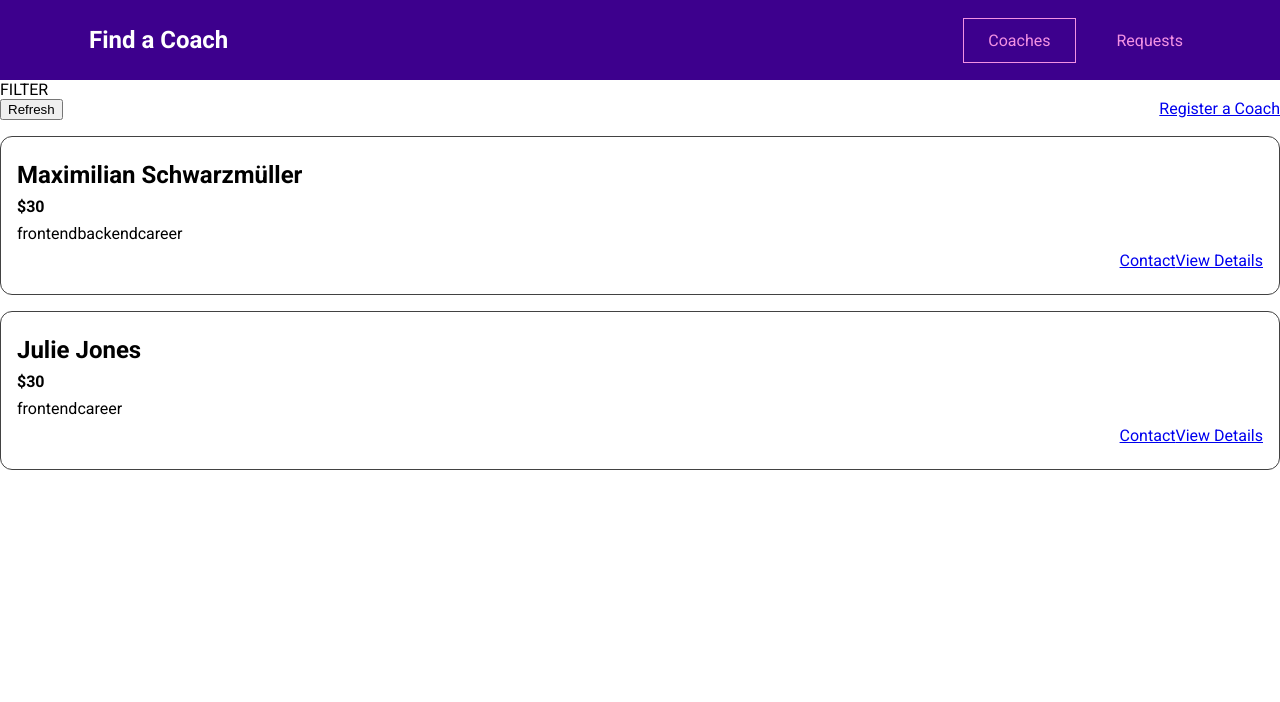
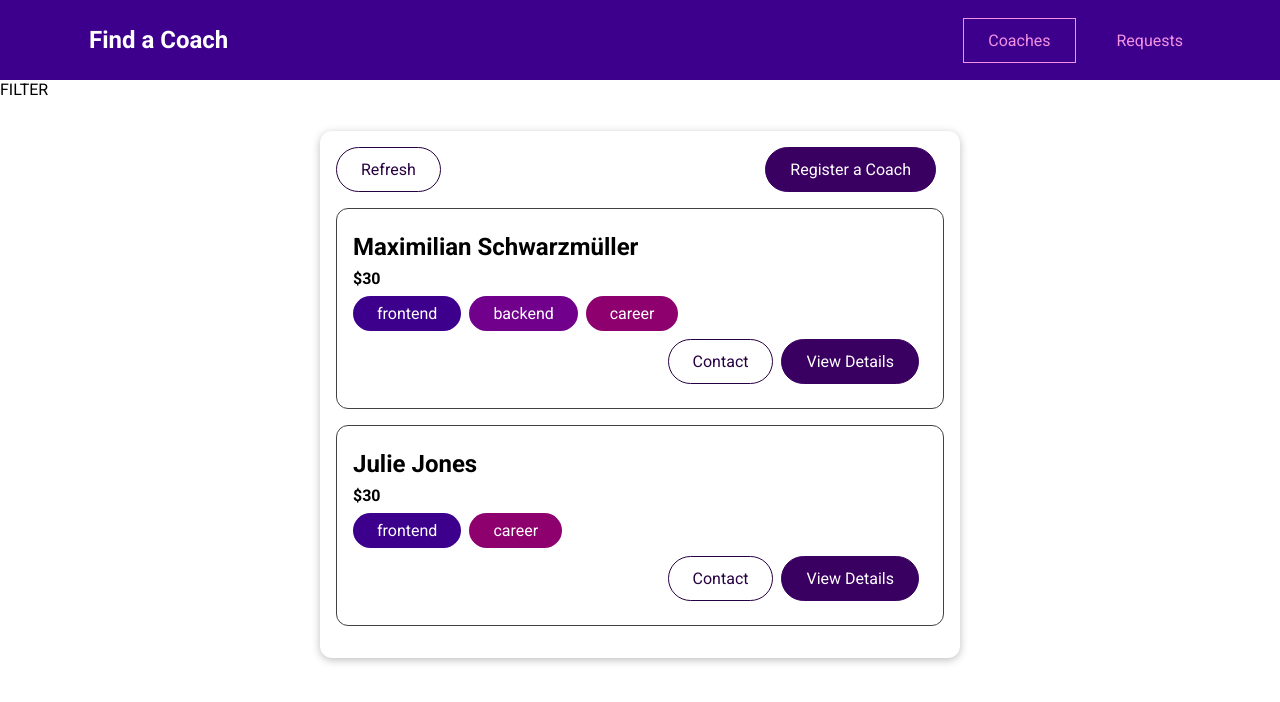
Before and after one commit to yarivgdidi/coach-app-vue-course, a Vue app: page /coaches in a window 1280 px wide. Shown: the top 702 px of the page. Built offline with nearby package versions, Linux system fonts and the light colour scheme.

Commit message:
base ui components

```diff
--- a/src/assets/app.css
+++ /dev/null
@@ -1,13 +0,0 @@
-@import url("https://fonts.googleapis.com/css2?family=Roboto:wght@400;700&display=swap");
-
-* {
-  box-sizing: border-box;
-}
-
-html {
-  font-family: "Roboto", sans-serif;
-}
-
-body {
-  margin: 0;
-}
--- a/src/assets/coach-item.css
+++ /dev/null
@@ -1,24 +0,0 @@
-li {
-  margin: 1rem 0;
-  border: 1px solid #424242;
-  border-radius: 12px;
-  padding: 1rem;
-}
-
-h3 {
-  font-size: 1.5rem;
-}
-
-h3,
-h4 {
-  margin: 0.5rem 0;
-}
-
-div {
-  margin: 0.5rem 0;
-}
-
-.actions {
-  display: flex;
-  justify-content: flex-end;
-}
--- a/src/assets/coaches-list.css
+++ /dev/null
@@ -1,10 +0,0 @@
-ul {
-  list-style: none;
-  margin: 0;
-  padding: 0;
-}
-
-.controls {
-  display: flex;
-  justify-content: space-between;
-}
--- a/src/assets/header.css
+++ /dev/null
@@ -1,58 +0,0 @@
-header {
-  width: 100%;
-  height: 5rem;
-  background-color: #3d008d;
-  display: flex;
-  justify-content: center;
-  align-items: center;
-}
-
-header a {
-  text-decoration: none;
-  color: #f391e3;
-  display: inline-block;
-  padding: 0.75rem 1.5rem;
-  border: 1px solid transparent;
-}
-
-a:active,
-a:hover,
-a.router-link-active {
-  border: 1px solid #f391e3;
-}
-
-h1 {
-  margin: 0;
-}
-
-h1 a {
-  color: white;
-  margin: 0;
-}
-
-h1 a:hover,
-h1 a:active,
-h1 a.router-link-active {
-  border-color: transparent;
-}
-
-header nav {
-  width: 90%;
-  margin: auto;
-  display: flex;
-  justify-content: space-between;
-  align-items: center;
-}
-
-header ul {
-  list-style: none;
-  margin: 0;
-  padding: 0;
-  display: flex;
-  justify-content: center;
-  align-items: center;
-}
-
-li {
-  margin: 0 0.5rem;
-}
--- a/src/components/coaches/CoachItem.vue
+++ b/src/components/coaches/CoachItem.vue
@@ -3,18 +3,21 @@
   <h3>{{ fullName }}</h3>
   <h4>${{ rate }}</h4>
   <div>
-    <span v-for="area in areas" :key="area">{{area}}</span>
+    <base-badge v-for="area in areas" :key="area" :type="area" :title="area"></base-badge>
   </div>
   <div class="actions">
-    <router-link :to="coachContactLink">Contact</router-link>
-    <router-link :to="coachDetailsLink">View Details</router-link>
+    <base-button mode="outline" link :to="coachContactLink">Contact</base-button>
+    <base-button link :to="coachDetailsLink">View Details</base-button>
   </div>
 </li>
 </template>
 
 <script>
+import BaseButton from "@/components/ui/BaseButton";
+import BaseBadge from "@/components/ui/BaseBadge";
 export default {
   name: "CoachItem",
+  components: {BaseBadge, BaseButton},
   props: ['id', 'firstName', 'lastName', 'rate', 'areas'],
   computed: {
     fullName() {return this.firstName + ' ' + this.lastName },
--- /dev/null
+++ b/src/components/ui/BaseBadge.vue
@@ -0,0 +1,41 @@
+<template>
+<span class="badge" :class="type">{{title}}</span>
+</template>
+
+<script>
+export default {
+  name: "BaseBadge",
+  props: ['type', 'title'],
+  computed: {
+    test() {
+      return this.title.toUpperCase();
+    }
+  }
+}
+</script>
+
+<style scoped>
+.badge {
+  background-color: #ccc;
+  color: #252525;
+  border-radius: 30px;
+  padding: 0.5rem 1.5rem;
+  display: inline-block;
+  margin-right: 0.5rem;
+}
+
+.frontend {
+  background-color: #3d008d;
+  color: white;
+}
+
+.backend {
+  background-color: #71008d;
+  color: white;
+}
+
+.career {
+  background-color: #8d006e;
+  color: white;
+}
+</style>
--- /dev/null
+++ b/src/components/ui/BaseButton.vue
@@ -0,0 +1,62 @@
+<template>
+<button v-if="!link" :class="mode">
+  <slot></slot>
+</button>
+<router-link v-else :to="to" :class="mode">
+  <slot></slot>
+</router-link>
+</template>
+
+<script>
+export default {
+  name: "BaseButton",
+  props: {
+    link: {type: Boolean, default: false},
+    to: {type: String, default: '/'},
+    mode: {type: String, default: null }
+  }
+}
+</script>
+
+<style scoped>
+button,
+a {
+  text-decoration: none;
+  padding: 0.75rem 1.5rem;
+  font: inherit;
+  background-color: #3a0061;
+  border: 1px solid #3a0061;
+  color: white;
+  cursor: pointer;
+  border-radius: 30px;
+  margin-right: 0.5rem;
+  display: inline-block;
+}
+
+a:hover,
+a:active,
+button:hover,
+button:active {
+  background-color: #270041;
+  border-color: #270041;
+}
+
+.flat {
+  background-color: transparent;
+  color: #3a0061;
+  border: none;
+}
+
+.outline {
+  background-color: transparent;
+  border-color: #270041;
+  color: #270041;
+}
+
+.flat:hover,
+.flat:active,
+.outline:hover,
+.outline:active {
+  background-color: #edd2ff;
+}
+</style>
--- /dev/null
+++ b/src/components/ui/BaseCard.vue
@@ -0,0 +1,21 @@
+<template>
+  <div class="card">
+    <slot></slot>
+  </div>
+</template>
+
+<script>
+export default {
+name: "BaseCard"
+}
+</script>
+
+<style scoped>
+.card {
+  border-radius: 12px;
+  box-shadow: 0 2px 8px rgba(0, 0, 0, 0.26);
+  padding: 1rem;
+  margin: 2rem auto;
+  max-width: 40rem;
+}
+</style>
--- a/src/pages/coaches/CoachList.vue
+++ b/src/pages/coaches/CoachList.vue
@@ -3,9 +3,11 @@
     FILTER
   </section>
   <section>
+    <base-card>
+      <div>
         <div class="controls">
-      <button>Refresh</button>
-      <router-link to="/register">Register a Coach</router-link>
+        <base-button mode="outline">Refresh</base-button>
+        <base-button link to="/register">Register a Coach</base-button>
       </div>
         <div>
           <ul v-if="hasCoaches">
@@ -21,7 +23,8 @@
           </ul>
           <h3 v-else>No Coaches found</h3>
         </div>
-
+      </div>
+    </base-card>
   </section>
 </template>
 
```
Also changed, not shown: src/main.js (+7 -0 lines), src/assets/logo.png (deleted). Lines whose indentation alone changed are shown as unchanged.
